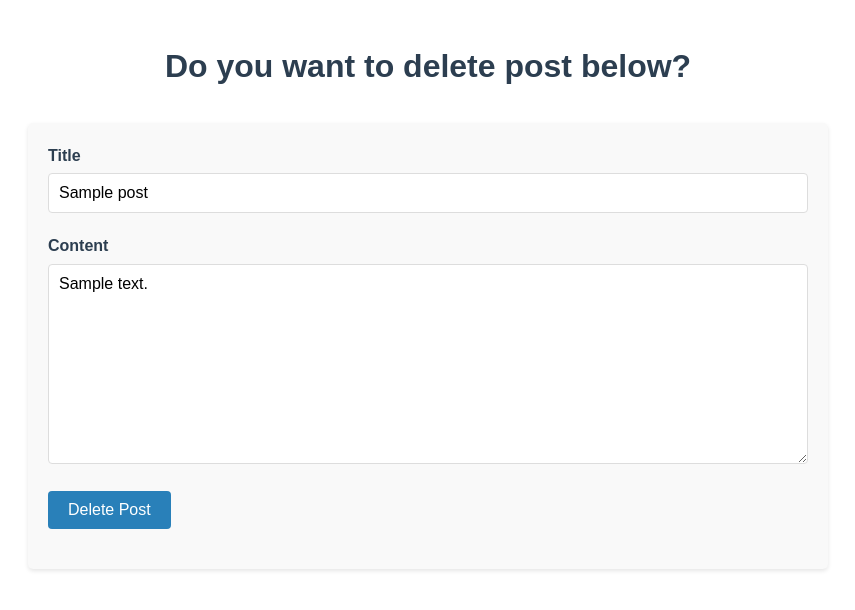
After one commit to htej-anastasiya/Py60-onl, a Flask app: page /posts/1/delete in a window 1280 px wide. The commit adds this page. Shown: the top 610 px of the page, without its empty margins (212-1067 px from the left). Run offline with Flask 3, Linux system fonts and the light colour scheme; tables that the repository leaves empty hold one stand-in row (values such as "Sample post").

Commit message:
Delete post functionality,add new post button at main page. Hometask l19

```diff
--- a/flask_ex/flask_with_orm/app/posts/posts_service.py
+++ b/flask_ex/flask_with_orm/app/posts/posts_service.py
@@ -29,3 +29,8 @@ class PostsService(BaseService):
         self.commit()
         self.refresh_obj(post)
         return post
+
+    def delete_post(self, post_id):
+        post = self.query(Post).filter(Post.id == post_id).first()
+        self.delete_from_session(post)
+        self.commit()
--- a/flask_ex/flask_with_orm/app/posts/views.py
+++ b/flask_ex/flask_with_orm/app/posts/views.py
@@ -53,3 +53,15 @@ def update_post(post_id):
     updated_post = dict(new_title=title, new_content=content, updated_at=datetime.now())
     posts_serv.edit_post(post_id,updated_post)
     return redirect(url_for('get_posts'))
+
+@app.route('/posts/<post_id>/delete', methods=["Get"])
+def get_delete_post_page(post_id):
+    posts_srv = PostsService()
+    post = posts_srv.get_post_by_id(post_id)
+    return render_template("delete-post.html", title="Delete post", post=post, post_id=post.id)
+
+@app.route('/posts/<post_id>/delete', methods=["POST"])
+def delete_post(post_id):
+    posts_srv=PostsService()
+    remove_post=posts_srv.delete_post(post_id)
+    return redirect(url_for('get_posts'))
--- /dev/null
+++ b/flask_ex/flask_with_orm/app/templates/delete-post.html
@@ -0,0 +1,90 @@
+<!DOCTYPE html>
+<html lang="en">
+<head>
+    <meta charset="UTF-8">
+    <meta name="viewport" content="width=device-width, initial-scale=1.0">
+    <title>{{title}}</title>
+    <style>
+        body {
+            font-family: Arial, sans-serif;
+            line-height: 1.6;
+            max-width: 800px;
+            margin: 0 auto;
+            padding: 20px;
+            color: #333;
+        }
+        h1 {
+            color: #2c3e50;
+            text-align: center;
+            margin-bottom: 30px;
+        }
+        .form-container {
+            background-color: #f9f9f9;
+            border-radius: 5px;
+            padding: 20px;
+            margin-bottom: 20px;
+            box-shadow: 0 2px 4px rgba(0, 0, 0, 0.1);
+        }
+        .form-group {
+            margin-bottom: 20px;
+
+        }
+        label {
+            display: block;
+            margin-bottom: 5px;
+            font-weight: bold;
+            color: #2c3e50;
+        }
+        input[type="text"], textarea {
+            width: 100%;
+            padding: 10px;
+            border: 1px solid #ddd;
+            border-radius: 4px;
+            font-family: Arial, sans-serif;
+            font-size: 1em;
+            box-sizing: border-box;
+        }
+        textarea {
+            min-height: 200px;
+            resize: vertical;
+            width: 100%;
+            box-sizing: border-box;
+
+        }
+        .btn-submit {
+            background-color: #2980b9;
+            color: white;
+            border: none;
+            padding: 10px 20px;
+            border-radius: 4px;
+            cursor: pointer;
+            font-size: 1em;
+            transition: background-color 0.3s;
+        }
+        .btn-submit:hover {
+            background-color: #3498db;
+        }
+    </style>
+</head>
+<body>
+    <h1>Do you want to delete post below?</h1>
+
+    <div class="form-container">
+        <form method="POST" action="{{ url_for('delete_post',post_id=post.id) }}">
+            <div class="form-group">
+                <label for="title">Title</label>
+                <input type="text" id="title" name="title" required value="{{ post.title }}" readonly>
+            </div>
+
+            <div class="form-group">
+                <label for="content">Content</label>
+                <textarea id="content" name="content" required readonly>{{ post.content }}</textarea>
+            </div>
+
+            <div class="form-group">
+                <button type="submit" class="btn-submit">Delete Post</button>
+            </div>
+        </form>
+    </div>
+</body>
+</html>
```
Also changed, not shown: flask_ex/flask_with_orm/app/templates/post.html (+20 -3 lines), flask_ex/flask_with_orm/app/templates/posts.html (+33 -4 lines).
